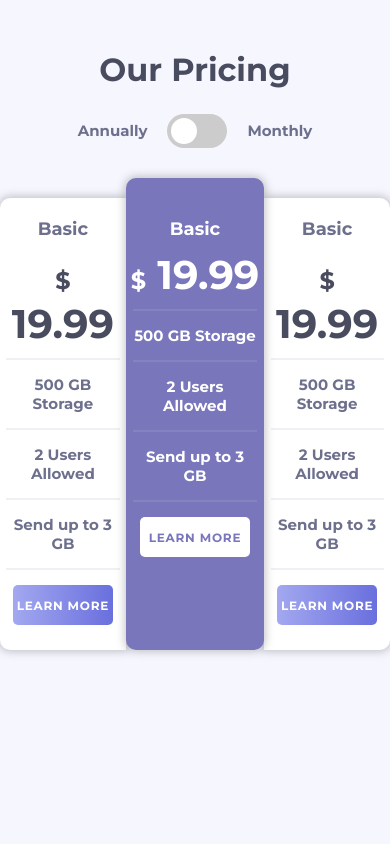
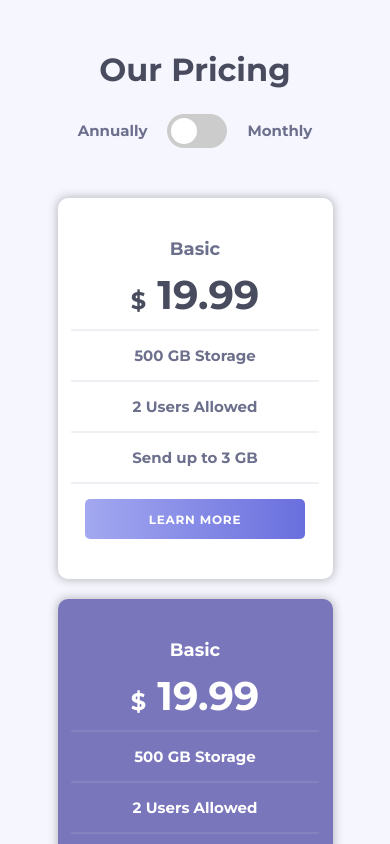
Before and after one commit to yoga1234/pricing-component, a React (Create React App) app: page / in a window 390 px wide. Shown: the top 844 px of the page. Built offline with nearby package versions, Linux system fonts and the light colour scheme.

Commit message:
adding responsiveness for max 767px

```diff
--- a/src/App.css
+++ b/src/App.css
@@ -99,3 +99,19 @@ input:checked + .slider:before {
 .card-container .white-container:nth-child(3) {
   border-radius: 0px 10px 10px 0px;
 }
+@media only screen and (max-width: 767px) {
+  .App {
+    padding-bottom: 50px;
+  }
+  .card-container {
+    flex-direction: column;
+    row-gap: 20px;
+    width: max-content;
+    margin-left: auto;
+    margin-right: auto;
+  }
+  .card-container .white-container:nth-child(1),
+  .card-container .white-container:nth-child(3) {
+    border-radius: 10px;
+  }
+}
--- a/src/components/MainPrice/MainPrice.css
+++ b/src/components/MainPrice/MainPrice.css
@@ -67,3 +67,8 @@
   color: #fff;
   background-image: none;
 }
+@media only screen and (max-width: 767px) {
+  .main-container {
+    margin-top: 0;
+  }
+}
--- a/src/components/WhitePrice/WhitePrice.css
+++ b/src/components/WhitePrice/WhitePrice.css
@@ -70,3 +70,10 @@
   background-image: none;
   color: #7976bc;
 }
+@media only screen and (max-width: 767px) {
+  .white-container {
+    width: 275px;
+    padding-top: 40px;
+    padding-bottom: 40px;
+  }
+}
```
